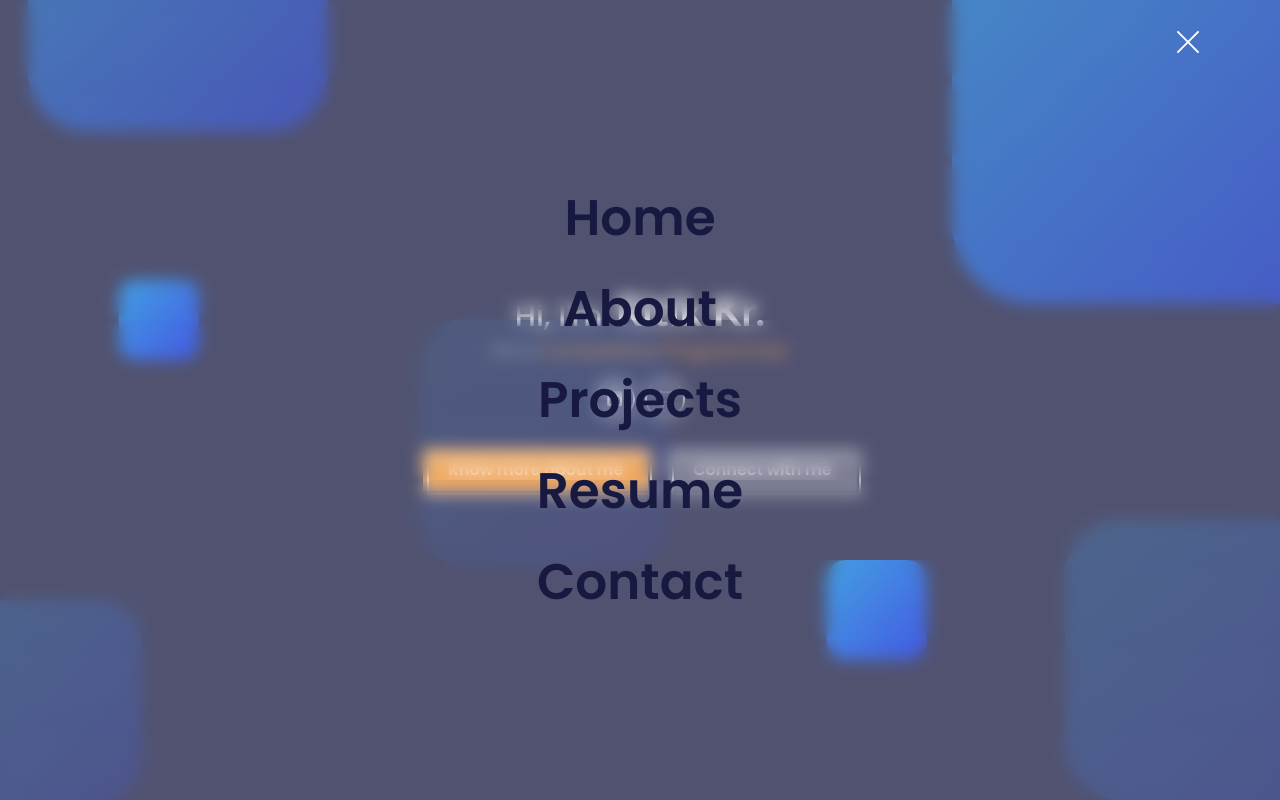
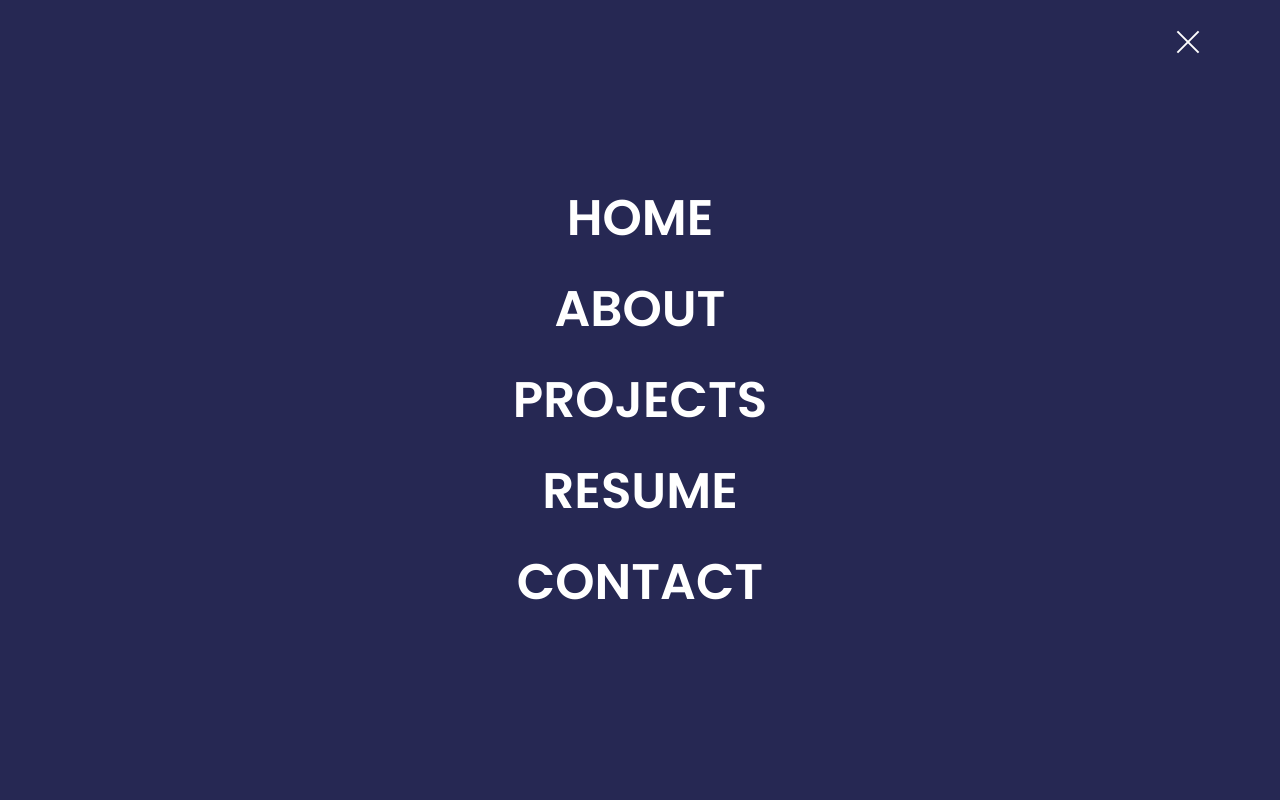
Before and after one commit to RitikKumar202/portfolio, a plain HTML site: page index.html in a window 1280 px wide. Both pictures are taken after a click on the button 1188 px from the left and 42 px from the top of the page. Drawn offline with nearby package versions, Linux system fonts and the light colour scheme.

Commit message:
update 1.3
1) change hover effect of nav-item
2) changed bg-color of overlay

```diff
--- a/index.html
+++ b/index.html
@@ -50,11 +50,11 @@
                 <nav class="nav">
                     <div class="nav-inner">
                         <ul>
-                            <li><a href="#home" class="nav-item link-item">Home</a></li>
-                            <li><a href="#about" class="nav-item link-item">About</a></li>
-                            <li><a href="#projects" class="nav-item link-item">Projects</a></li>
-                            <li><a href="#" class="nav-item">Resume</a></li>
-                            <li><a href="#contact" class="nav-item link-item">Contact</a></li>
+                            <li><a href="#home" class="nav-item link-item" data-text="Home">Home</a></li>
+                            <li><a href="#about" class="nav-item link-item" data-text="About">About</a></li>
+                            <li><a href="#projects" class="nav-item link-item" data-text="Projects">Projects</a></li>
+                            <li><a href="#" class="nav-item" data-text="Resume">Resume</a></li>
+                            <li><a href="#contact" class="nav-item link-item" data-text="Contact">Contact</a></li>
                         </ul>
                     </div>
                 </nav>
--- a/style.css
+++ b/style.css
@@ -6,6 +6,7 @@
 /* ============== Variables ================= */
 :root{
     --main-color: #171941;
+    --main-light: #262853;
     --color: #ffffff;
     --blue: #5e72e4;
     --indigo: #5603ad;
@@ -317,8 +318,7 @@ button{
 
 .overlay-effect-item{
     height: 10vh;
-    background-color: rgba(255, 255, 255, 0.25);
-    backdrop-filter: blur(8px);
+    background-color: var(--main-light);
     transition: all 0.5s ease;
 }
 
@@ -486,18 +486,41 @@ button{
 
 .header .nav-inner ul a{
     font-size: 50px;
-    display: inline-block;
+    display: block;
+    position: relative;
     padding: 8px 0;
-    text-transform: capitalize;
+    text-transform: uppercase;
     font-weight: 600;
-    color: var(--main-color);
+    color: var(--white);
     position: relative;
     transition: all 0.3s ease;
+    transition-delay: 0.2s;
 }
 
 .header .nav-inner ul a:hover{
-    color: #d66b00;
-    transform: scale(1.1);
+    color: rgba(255, 255, 255, 0.15);
+    transition-delay: 0s;
+}
+
+.header .nav-inner ul a::before{
+    content: attr(data-text);
+    position: absolute;
+    top: 50%;
+    left: 50%;
+    transform: translate(-50%, -50%);
+    text-align: center;
+    font-size: 23px;
+    color: var(--orange);
+    font-weight: 600;
+    letter-spacing: 40px;
+    white-space: nowrap;
+    opacity: 0;
+    transition: all 0.3s ease;
+}
+.header .nav-inner ul a:hover:before{
+    opacity: 1;
+    letter-spacing: 5px;
+    transition-delay: 0.2s;
 }
 
 /* ===================== Home section ================== */
```
